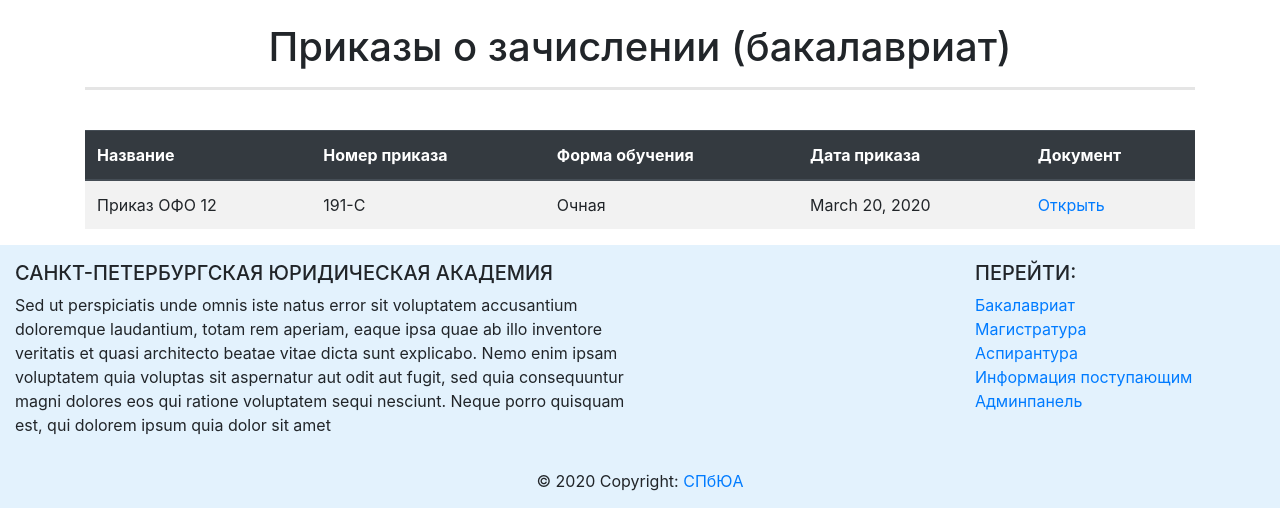
After one commit to Pauuukin/abiturient, a Django app: page /abitur/bak/order_bak/ in a window 1280 px wide. The commit adds this page. Shown: the part 140-648 px from the top of the page. Run offline with Django 3.2, Linux system fonts and the light colour scheme; data comes from the database, SQL or seed files in the repository; both versions use the stored data as it was after the commit; some libraries are stand-ins or nearby versions.

Commit message:
add model and template for orders bak

```diff
--- a/myproject/abitur/admin.py
+++ b/myproject/abitur/admin.py
@@ -4,3 +4,4 @@
 # Register your models here.
 admin.site.register(News)
 admin.site.register(NewsFile)
+admin.site.register(Orders)
--- a/myproject/abitur/models.py
+++ b/myproject/abitur/models.py
@@ -1,10 +1,10 @@
 from django.db import models
 from django.shortcuts import reverse
 
-# Create your models here.
 
 
 class News (models.Model):
+    """ модель для сущности 'новость' """
     title = models.CharField(max_length=200, db_index=True)
     body = models.TextField()
     img = models.ImageField(upload_to='pictures', max_length=255, blank=True)
@@ -21,12 +21,26 @@
         return self.title
 
 
-
-
 class NewsFile(models.Model):
+    """ модель для сущности 'файлы для новости' """
     name_file = models.CharField(max_length=100, default="Открыть")
     file = models.FileField(upload_to='files')
     news = models.ForeignKey('News', on_delete=models.CASCADE, related_name='linked_file')
 
-    # def __str__(self):
-    #     return self.file
+    def __str__(self):
+        """переопределяем метод String"""
+        return self.name_file
+
+
+class Orders(models.Model):
+    """ модель для сущности 'Приказы' """
+    name_order = models.CharField(max_length=256)
+    number_order = models.CharField(max_length=64)
+    educational_form = models.CharField(max_length=16)
+    date_pub = models.DateTimeField(auto_now_add=True)
+    date_order = models.DateField()
+    file = models.FileField(upload_to='files')
+
+    def __str__(self):
+        """переопределяем метод String"""
+        return self.name_order
--- a/myproject/abitur/templates/abitur/bak.html
+++ b/myproject/abitur/templates/abitur/bak.html
@@ -38,7 +38,7 @@
                 <a href="#" class="btn btn-primary btn-block">Необходимые документы</a>
                 <a href="#" class="btn btn-primary btn-block">Списки подавших документы</a>
                 <a href="#" class="btn btn-primary btn-block">Списки рекомендованных к зачислению</a>
-                <a href="#" class="btn btn-primary btn-block">Приказы о зачислении</a>
+                <a href="{% url 'order_bak_url' %}" class="btn btn-primary btn-block">Приказы о зачислении</a>
             </div>
         </div>
 
--- /dev/null
+++ b/myproject/abitur/templates/abitur/bak/order_bak.html
@@ -0,0 +1,33 @@
+{% extends 'abitur/base_abitur.html' %}
+
+
+{% block content %}
+<div class="container">
+    <br>
+    <h1 align="center">Приказы о зачислении (бакалавриат)</h1>
+    <hr style="border-width: 3px;">
+    <br>
+    <div class="table-response">
+        <table class="table table-border table-hover table-striped">
+            <thead class="thead-dark">
+            <tr>
+                <th>Название</th>
+                <th>Номер приказа</th>
+                <th>Форма обучения</th>
+                <th>Дата приказа</th>
+                <th>Документ</th>
+            </tr>
+            </thead>
+            {%for orders in orders %}
+            <tr>
+                <td>{{ orders.name_order }}</td>
+                <td>{{ orders.number_order }}</td>
+                <td>{{ orders.educational_form }}</td>
+                <td>{{ orders.date_order }}</td>
+                <td><a href=" {{orders.file.url}} " rel="noopener" target="_blank">Открыть</a></td>
+            </tr>
+            {% endfor %}
+        </table>
+    </div>
+</div>
+{% endblock %}
--- a/myproject/abitur/urls.py
+++ b/myproject/abitur/urls.py
@@ -10,5 +10,6 @@
     path('info/', infoPage, name='infoPage_url'),
     path('bak/spec_bak_1/', spec_bak_1, name='spec_bak_1_url'),
     path('spec_bak_1/', spec_bak_1, name='spec_bak_1_url'),
-    path('news/', news_list, name='news_list_url')
+    path('news/', news_list, name='news_list_url'),
+    path('bak/order_bak/', order_bak, name='order_bak_url')
 ]
--- a/myproject/abitur/views.py
+++ b/myproject/abitur/views.py
@@ -4,7 +4,8 @@
 
 from .models import *
 
-# Create your views here.
+
+
 
 def abiturPage(request):
     """возвращаем страницу index и последние 3 новости из базы данных"""
@@ -16,6 +17,7 @@
 #      news = News.objects.get(slug__iexact=slug)
 #      return render(request, 'abitur/news_detail.html', context={'news' : news})
 
+
 class NewsDetail(View):
     """теперь view обрабатывается классом"""
     def get(self, request, slug):
@@ -23,18 +25,28 @@
         news = get_object_or_404(News, slug__iexact=slug)
         return render(request, 'abitur/news_detail.html', context={'news': news})
 
+
 def bakPage(request):
     return render(request, 'abitur/bak.html')
+
 
 def interPage(request):
     return render(request, 'abitur/inter.html')
 
+
 def infoPage(request):
     return render(request, 'abitur/info.html')
+
 
 def spec_bak_1(request):
     return render(request, 'abitur/bak/spec_bak_1.html')
 
+
 def news_list(request):
     news = News.objects.all()
     return render(request, 'abitur/all_news.html', context={'news': news})
+
+
+def order_bak(request):
+    orders = Orders.objects.all()
+    return render(request, 'abitur/bak/order_bak.html', context={'orders': orders})
```
Also changed, not shown: myproject/db.sqlite3.
